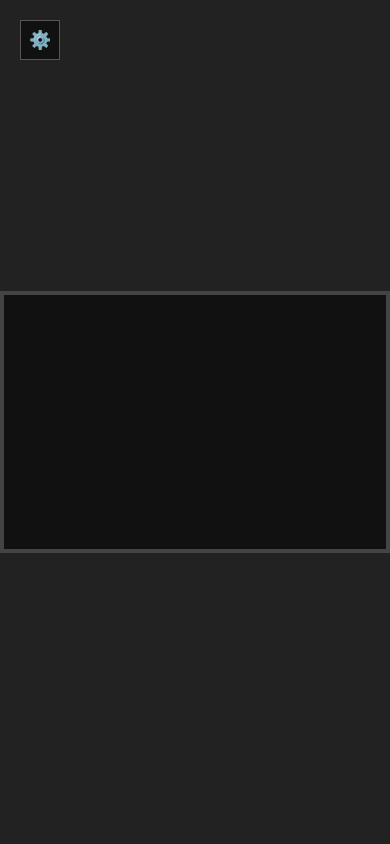
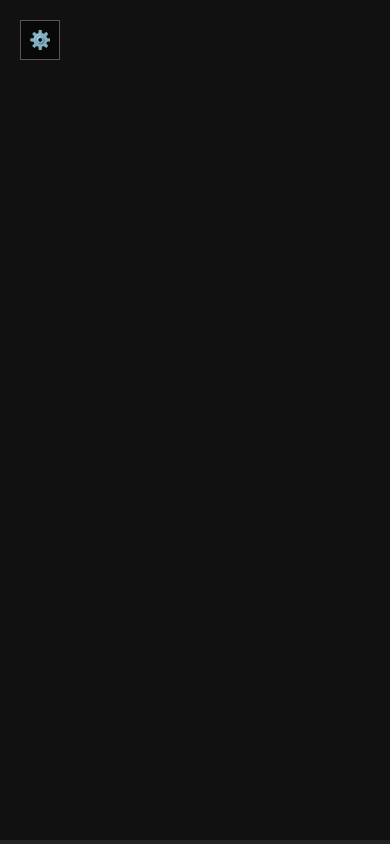
Before and after one commit to AayushSo/pixel-weather-window, a plain HTML site: page index.html in a window 390 px wide. Drawn offline with Linux system fonts and the light colour scheme.

Commit message:
Update window frame sizing

```diff
--- a/script.js
+++ b/script.js
@@ -1,28 +1,49 @@
 const canvas = document.getElementById('pixel-canvas');
 const ctx = canvas.getContext('2d');
 
-let weather = {
-    clouds: 0,
-    windSpeed: 0,
-    loaded: false,
-    timezoneOffset: 0 // New: difference in seconds from UTC
-};
+let weather = { clouds: 0, windSpeed: 0, loaded: false, timezoneOffset: 0 };
 let cloudOffset = 0;
+
+// --- DYNAMIC RESOLUTION SETTINGS ---
+const pixelScale = 4; // 1 "Canvas Pixel" = 4 "Screen Pixels" (Lower = sharper, Higher = blockier)
+
+function resize() {
+    // 1. Get the real screen size
+    const displayWidth = window.innerWidth;
+    const displayHeight = window.innerHeight;
+
+    // 2. Set the internal "Game Resolution" (Screen size divided by scale)
+    canvas.width = Math.ceil(displayWidth / pixelScale);
+    canvas.height = Math.ceil(displayHeight / pixelScale);
+
+    // 3. Regenerate stars to fill new size
+    initStars();
+}
+
+// Listen for window resize events
+window.addEventListener('resize', resize);
+
 // --- FPS CONTROL ---
-let fps = 5; // Set to 12 or 15 for a retro feel
+let fps = 5;
 let fpsInterval = 1000 / fps;
 let then = Date.now();
 
-const stars = [];
+// --- STARS LOGIC (Refactored to a function) ---
+let stars = [];
 const numStars = 100;
 
-// Generate stars once at the start
+function initStars() {
+    stars = [];
+    // Dynamic Horizon: We'll put grass at the bottom 30 pixels
+    const horizon = canvas.height - 30;
+
     for (let i = 0; i < numStars; i++) {
         stars.push({
             x: Math.random() * canvas.width,
-        y: Math.random() * 170, // Keep stars above the grass line
-        size: Math.random() > 0.8 ? 2 : 1 // Some stars are 2x2 pixels
+            y: Math.random() * horizon,
+            size: Math.random() > 0.8 ? 2 : 1
         });
+    }
 }
 
 // --- 1. TIME & COLOR LOGIC ---
@@ -152,57 +173,61 @@ function draw() {
             ctx.fillStyle = "#111";
             ctx.fillRect(0, 0, canvas.width, canvas.height);
 } else {
+            // RELATIVE COORDINATES
+            const grassHeight = 30;
+            const horizon = canvas.height - grassHeight;
+
             // 1. Draw Sky
             ctx.fillStyle = theme.sky;
             ctx.fillRect(0, 0, canvas.width, canvas.height);
+
+            // Stars
             if (!theme.sunVisible) {
                 ctx.fillStyle = "white";
-                // We can even make them "twinkle" by using the theme.hour
                 stars.forEach((star, index) => {
-                    // Simple twinkle: hide a star occasionally based on index and time
+                    // Only draw stars if they are still within the sky area
+                    if (star.y < horizon) {
                         if ((Math.sin(Date.now() * 0.001 + index) > -0.5)) {
                             ctx.fillRect(star.x, star.y, star.size, star.size);
                         }
+                    }
                 });
             }
-            // 2. Solar Arc Math (Fixed for visibility)
-            //const angle = ((theme.hour-6) / 24) * Math.PI * 2 ;
-            //let angle_final = angle;
-            //if (angle > Math.PI) let angle_final = angle - Math.PI  ;
-            //const sunX = Math.cos(angle) * 150 + 20;
-            //const sunY =  Math.sin(angle) * 120 ;
-            //const sunX = 150 - Math.cos(angle_final) * 130 ;
-            //const sunY = 150 - Math.sin(angle_final) * 100 ;
+
+            // 2. Solar Arc Logic
             let shiftedHour = (theme.hour - 6);
-            if (shiftedHour < 0) shiftedHour += 24; // Handle hours before 6 AM
-
-            // 2. Use modulo 12 so that 6 AM - 6 PM AND 6 PM - 6 AM both result in 0 - 12
+            if (shiftedHour < 0) shiftedHour += 24;
             const cycleHour = shiftedHour % 12;
-
-            // 3. Map 0-12 hours to 0 to PI (180 degrees)
-            // At 0h (6 AM), angle is 0. At 6h (Noon), angle is PI/2. At 12h (6 PM), angle is PI.
             const angle_final = (cycleHour / 12) * Math.PI;
 
-            // 4. Calculate Coordinates
-            // We use canvas.width/2 to center it.
-            // We SUBTRACT Sin because in Canvas, Y increases as you go DOWN.
-            // To go UP into the sky, we need to subtract.
-            const sunX = (canvas.width / 2) - Math.cos(angle_final) * 130;
-            const sunY = 170 - Math.sin(angle_final) * 100; // 170 is the grass line
+            // DYNAMIC SUN POSITION
+            // X: Center of screen
+            // Y: Horizon line (minus offset to move up/down)
+            const sunX = (canvas.width / 2) - Math.cos(angle_final) * (canvas.width * 0.4); // Radius is 40% of screen width
+            const sunY = horizon - Math.sin(angle_final) * (canvas.height * 0.6); // Height of arc depends on screen height
+
             ctx.fillStyle = theme.sunVisible ? "#FFD700" : "#F0EAD6";
+            // Make Sun size relative too? Or keep fixed? Fixed is usually fine for pixel art.
             ctx.fillRect(sunX, sunY, 20, 20);
 
             // 3. Clouds
             ctx.fillStyle = "rgba(255,255,255,0.4)";
-            cloudOffset += (weather.windSpeed * 0.1); // Increased speed slightly for the 15fps look
-            for (let i = 0; i < (weather.clouds / 10) + 1; i++) {
-                let x = (i * 80 + cloudOffset) % (canvas.width + 60) - 60;
-                ctx.fillRect(x, 50 + (i % 3 * 15), 40, 10);
+            cloudOffset += (weather.windSpeed * 0.03);
+
+            // Calculate how many clouds we need based on width
+            const cloudDensity = Math.floor(canvas.width / 30); // 1 cloud every 30px
+            const activeClouds = Math.min(cloudDensity, Math.floor(weather.clouds / 5) + 2);
+
+            for (let i = 0; i < activeClouds; i++) {
+                // Wrap clouds around the new dynamic width
+                let x = (i * (canvas.width / activeClouds) + cloudOffset) % (canvas.width + 60) - 60;
+                let y = (canvas.height * 0.1) + (i % 3 * 15); // Clouds in top 10-30% of screen
+                ctx.fillRect(x, y, 40, 10);
             }
 
             // 4. Grass
             ctx.fillStyle = theme.grass;
-            ctx.fillRect(0, 170, canvas.width, 30);
+            ctx.fillRect(0, horizon, canvas.width, grassHeight);
         }
         console.log("Local Hour at City:", theme.hour.toFixed(2), "Windspeed:", weather.windSpeed);
     }
@@ -216,4 +241,5 @@ document.getElementById('search-btn').addEventListener('click', () => {
 if (navigator.geolocation) {
     navigator.geolocation.getCurrentPosition(p => fetchWeather(p.coords.latitude, p.coords.longitude), () => fetchWeather(51.5, 0));
 }
+resize(); // Set size and generate stars
 draw();
--- a/style.css
+++ b/style.css
@@ -1,17 +1,15 @@
-body {
-    background-color: #222; /* Dark background for the webpage */
-    display: flex;
-    justify-content: center; /* Center horizontally */
-    align-items: center;     /* Center vertically */
-    height: 100vh;           /* Full viewport height */
-    margin: 0;
+canvas {
+    display: block; /* Removes bottom scrollbar */
+    width: 100%;    /* Fill the container width */
+    height: 100%;   /* Fill the container height */
+    image-rendering: pixelated; /* Keep the chunky look */
 }
 
-canvas {
-    /* Scale the tiny 300x200 canvas up to look "pixelated" */
-    width: 900px;
-    image-rendering: pixelated; /* Crucial! Keeps pixels sharp, not blurry */
-    border: 4px solid #444;     /* A simple window frame */
+/* Ensure the body allows the canvas to fill it */
+body {
+    margin: 0;
+    overflow: hidden; /* Prevent scrolling */
+    background: #222;
 }
 
 .controls {
```
Lines whose indentation alone changed are shown as unchanged.
